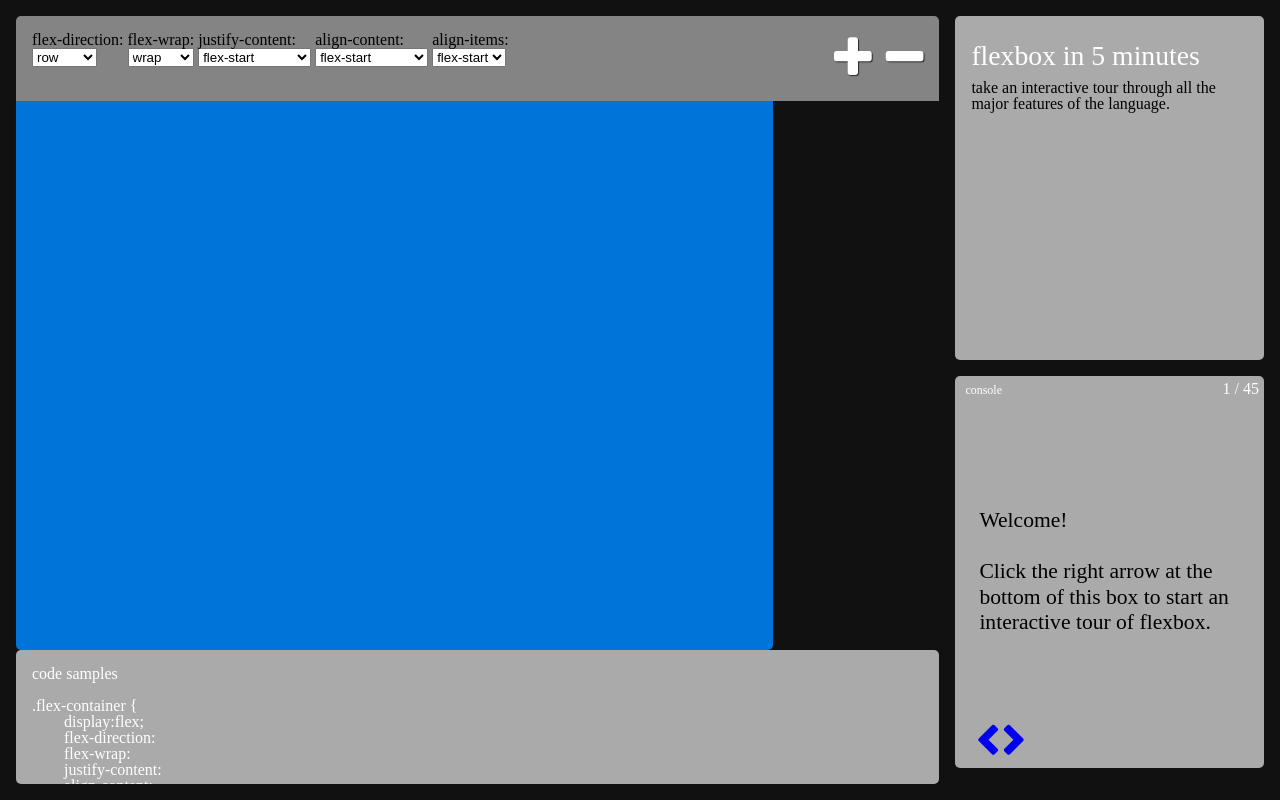
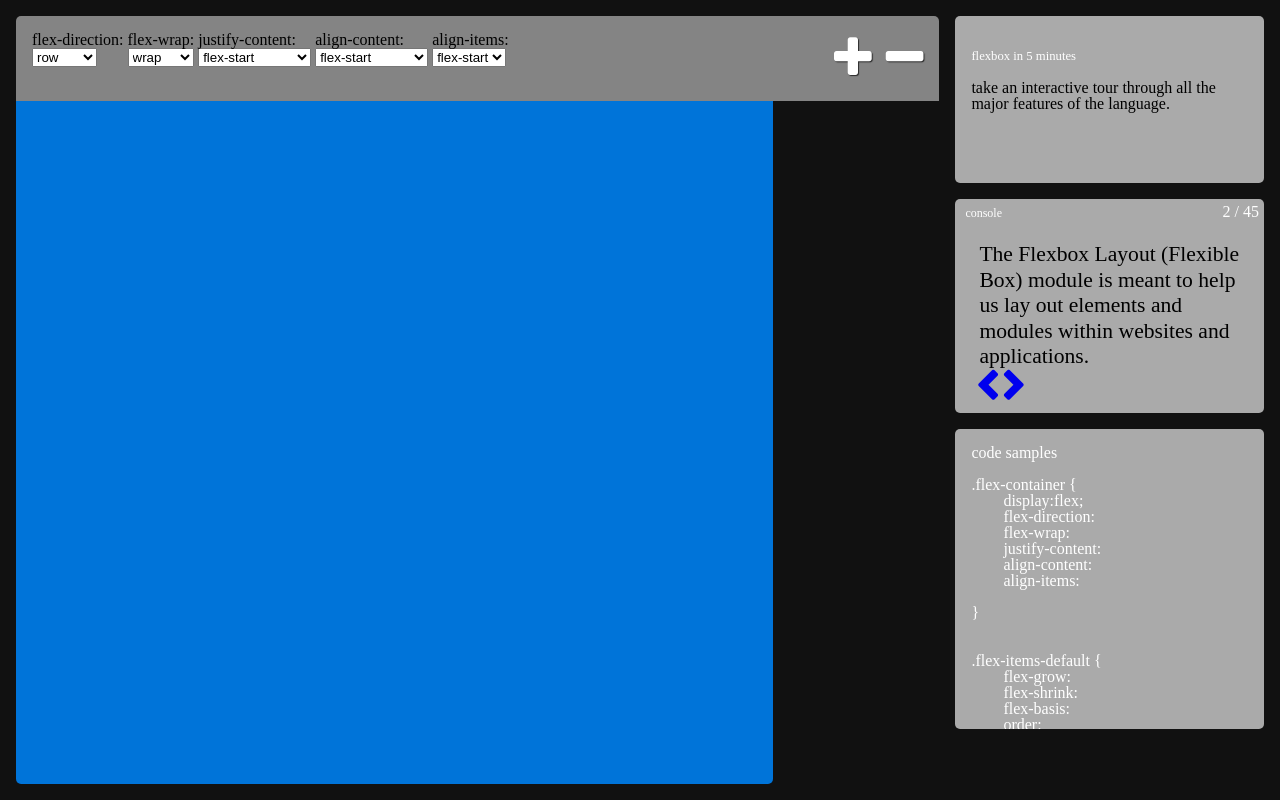
Before and after one commit to brycepj/flexbox, a website: page index.html in a window 1280 px wide. Drawn offline with Linux system fonts and the light colour scheme.

Commit message:
fix binding issue, encapsulate message box in container

```diff
--- a/index.html
+++ b/index.html
@@ -18,8 +18,6 @@
 
             $("#site-logo").fitText();
 
-            var tourbox = new flexbox.model.Tour();
-            ko.applyBindings(tourbox, document.getElementById('message-box'));
 
             var flexboxApp = new flexbox.view.FlexContainer();
             ko.applyBindings(flexboxApp, document.getElementById('flexbox-app'));
@@ -30,11 +28,10 @@
 
     </script>
 </head>
-<body>
+<body id="flexbox-app">
 
 
-
-<div id="flexbox-app" class="playground-ui">
+<div class="playground-ui">
 
 <div class="control-panel">
 
@@ -75,6 +72,31 @@
     </div>
 
 
+
+
+</div>
+<aside class="sidebar">
+    <div class="masthead">
+        <h1 id="site-logo" class="site-logo">flexbox in 5 minutes</h1>
+
+        <p class="site-desc">take an interactive tour through all the major features of the language.</p>
+
+
+
+    </div>
+
+<div id="message-box" class="message-box">
+    <span class="title">console</span>
+    <span class="tour-progress" data-bind="text:tourBox.tourProgress"></span>
+    <p class="mb-content" data-bind="html:tourBox.currentMessage"></p>
+    <a class="xtra-link" href="#" target="_blank" data-bind="visible:tourBox.hasButton,text:tourBox.currentXText,attr: {href:tourBox.currentXUrl}"></a>
+    <nav class="tour-nav">
+        <a href="#" data-bind="click:tourBox.previous()"><i class="fa fa-chevron-left"></i></a>
+        <a href="#" data-bind="click:tourBox.next()"><i class="fa fa-chevron-right"></i></a>
+    </nav>
+</div>
+
+
 <div class="code-box" >
         <h2>code samples</h2>
         <code>
@@ -113,31 +135,6 @@
 
 
 </div>
-
-</div>
-<aside class="sidebar">
-    <div class="masthead">
-        <h1 id="site-logo" class="site-logo">flexbox in 5 minutes</h1>
-
-        <p class="site-desc">take an interactive tour through all the major features of the language.</p>
-
-
-
-    </div>
-
-<div id="message-box" class="message-box">
-    <span class="title">console</span>
-    <span class="tour-progress" data-bind="text:tourProgress"></span>
-    <p class="mb-content" data-bind="html:currentMessage"></p>
-    <a class="xtra-link" href="#" target="_blank" data-bind="visible:hasButton,text:currentXText,attr: {href:currentXUrl}"></a>
-    <nav class="tour-nav">
-        <a href="#" data-bind="click:previous"><i class="fa fa-chevron-left"></i></a>
-        <a href="#" data-bind="click:next"><i class="fa fa-chevron-right"></i></a>
-    </nav>
-</div>
-
-
-
 
 
 </aside>
--- a/js/main.js
+++ b/js/main.js
@@ -537,7 +537,7 @@ var flexbox;
             function FlexContainer() {
                 this.items = ko.observableArray([]);
                 this.codeBox = new flexbox.model.CodeBox(this);
-
+                this.tourBox = new flexbox.model.Tour();
                 this.noItems = ko.computed(function () {
                     var array = this.items();
                     console.log(array);
--- a/scss/global/_layout.scss
+++ b/scss/global/_layout.scss
@@ -32,6 +32,7 @@ input {
 .sidebar {
 	flex-grow:1;
 	display:flex;
+	justify-content:space-around;
 	flex-flow:row wrap;
 	height:100%; width:20%;
 	flex-basis:300px;
--- a/scss/modules/_code-box.scss
+++ b/scss/modules/_code-box.scss
@@ -2,11 +2,12 @@
 
 .code-box {
 	flex-grow:1;
-	flex-basis:160px;
+
 	padding:1em;
 	color:$white;
 	background-color:$gray;
     border-radius:$br;
+    max-height:300px;
     overflow-y: scroll;
-    max-height:300px;
+
 }
--- a/scss/modules/_masthead.scss
+++ b/scss/modules/_masthead.scss
@@ -3,7 +3,9 @@
 	background-color:$gray;
 	color:$white;
 	flex-grow:1;
-	flex-basis:180px;
+	flex-shrink:3;
+	flex-basis:120px;
+
     border-radius:$br;
 }
 
--- a/scss/modules/_message-box.scss
+++ b/scss/modules/_message-box.scss
@@ -3,8 +3,8 @@
 	position:relative;
 	margin:1em 0;
 	display:flex;
-	flex-grow:3;
-	flex-basis:280px;
+	flex-grow:5;
+
 	align-items:center;
 	padding:1em 1.5em;
 	background-color:$gray;
--- a/ts/view/Container.ts
+++ b/ts/view/Container.ts
@@ -22,7 +22,7 @@ module flexbox {
 
                 this.items = ko.observableArray([]);
                 this.codeBox = new flexbox.model.CodeBox(this);
-
+                this.tourBox = new flexbox.model.Tour();
                 this.noItems = ko.computed(function () {
                     var array = this.items();
                     console.log(array);
```
Also changed, not shown: css/build/prefixed/style.css, css/build/style.css.
